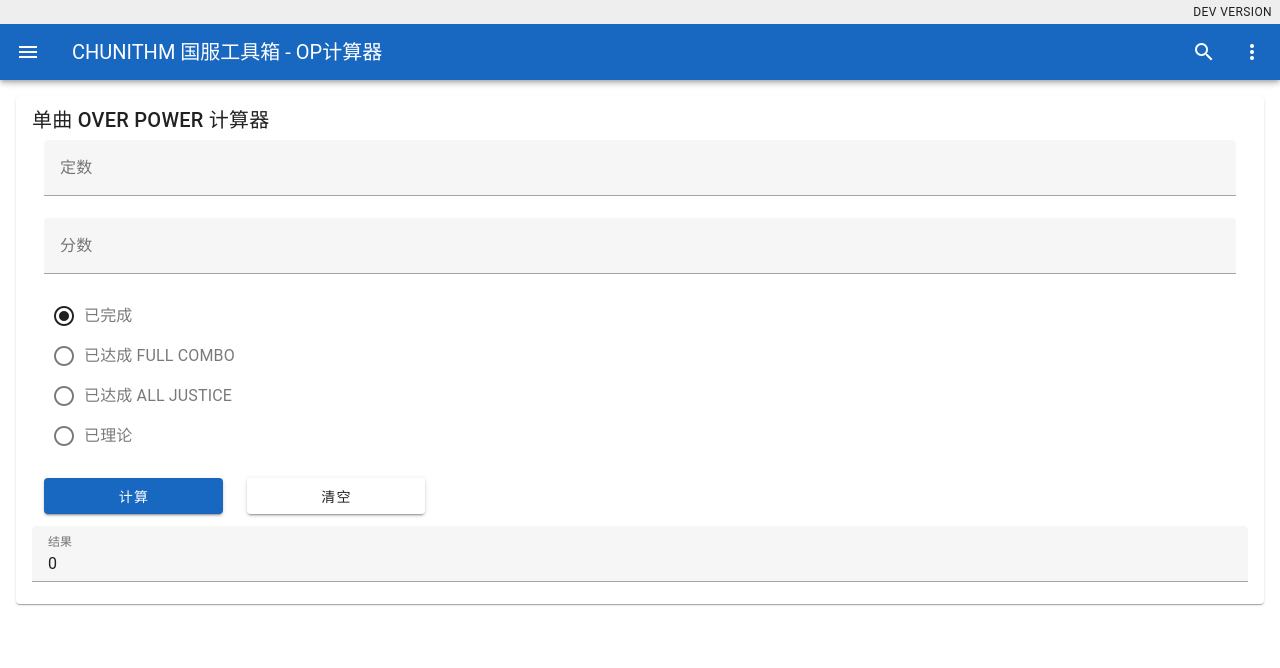
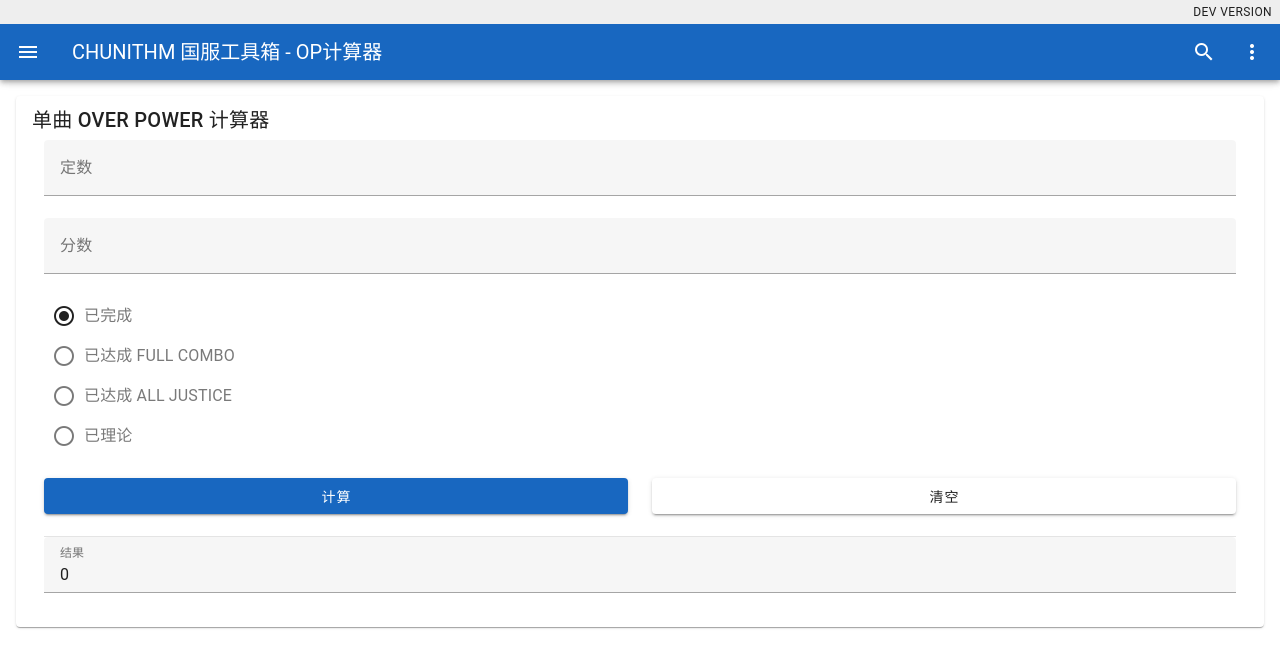
Before and after one commit to mitian233/chunithm-cn-tools, a Vue app: page /op in a window 1280 px wide. Shown: the top 668 px of the page. Built offline with nearby package versions, Linux system fonts and the light colour scheme.

Commit message:
Update overpowerCalculator.vue

```diff
--- a/src/views/overpowerCalculator.vue
+++ b/src/views/overpowerCalculator.vue
@@ -18,17 +18,16 @@
           <v-radio label="已达成 ALL JUSTICE" value="all_justice"></v-radio>
           <v-radio label="已理论" value="all_justice_critical"></v-radio>
         </v-radio-group>
-        <v-row>
-          <v-col cols="2">
+        <v-row class="d-flex justify-center" style="margin-bottom: 10px">
+          <v-col>
             <v-btn color="primary" @click="calculateOP" block>计算</v-btn>
           </v-col>
-          <v-col cols="2">
+          <v-col>
             <v-btn @click="clear" block>清空</v-btn>
           </v-col>
         </v-row>
-        <v-row>
-          <v-text-field label="结果" v-model="calc_result" readonly></v-text-field>
-        </v-row>
+        <v-divider/>
+        <v-text-field label="结果" v-model="calc_result" readonly></v-text-field>
       </v-container>
     </v-container>
   </v-card-title>
```
